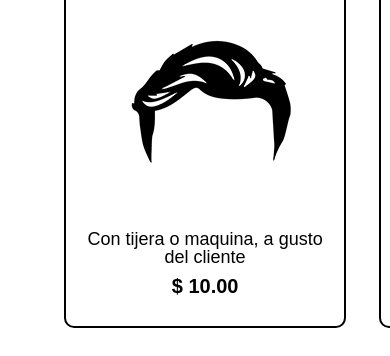
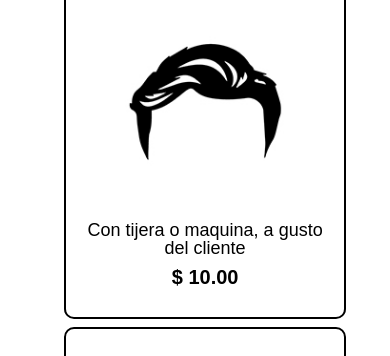
Before and after one commit to JoseSpelt/Mi-primera-Pagina-Web, a plain HTML site: page productos.html in a window 390 px wide. Shown: the part 450-806 px from the top of the page. Drawn offline with Linux system fonts and the light colour scheme.

Commit message:
responsive seccion de productos

```diff
--- a/style.css
+++ b/style.css
@@ -252,7 +252,15 @@ td, th{
     .caja, .principal,.mapa-contenido,.contenido-diferenciales, .video{
         width: auto;
     }
+    nav a{
+        font-size: 20px;
+    }
     .lista-diferenciales, .imagen-diferenciales{
         width: 100%;
     }
+    .productos li{
+        display: flex;
+        flex-direction: column;
+        margin-top: 8px;
+    }
 }
```
